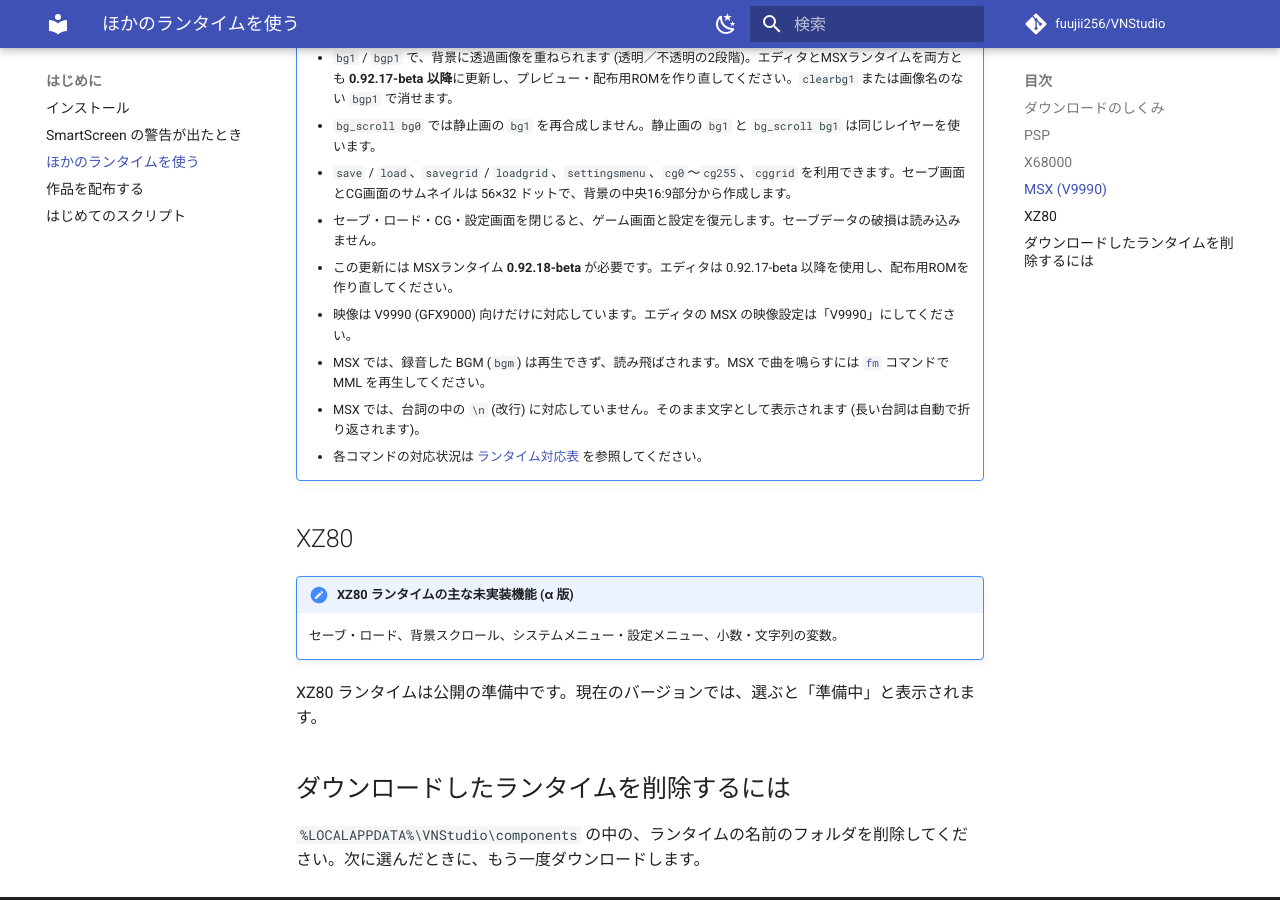
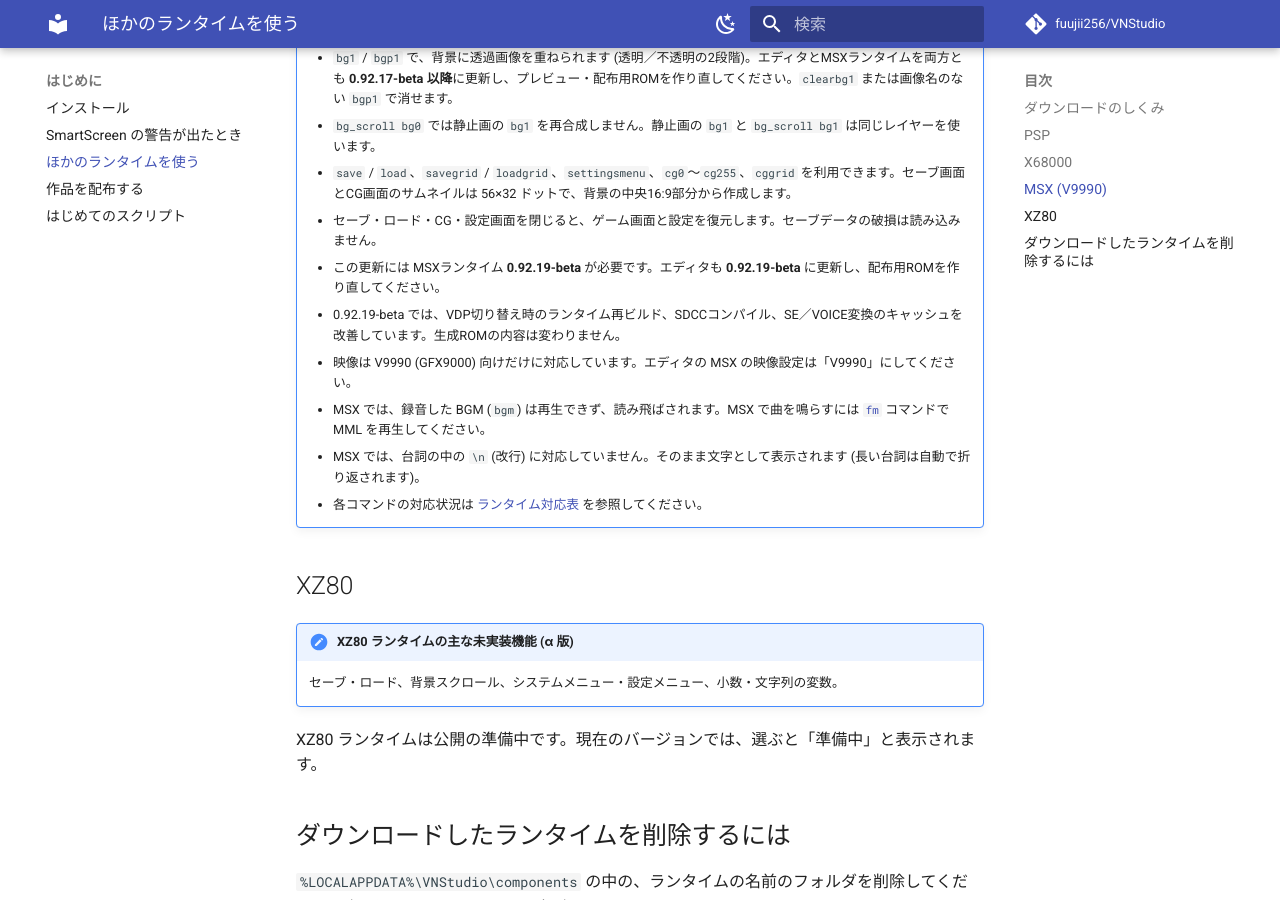
Before and after one commit to fuujii256/VNStudio, an MkDocs documentation site: the page built from docs/getting-started/runtimes.md, in a window 1280 px wide and 900 px high, scrolled down 3578 px. Built offline with MkDocs 1.6.1 and Material for MkDocs 9.7.7, drawn with Linux system fonts in a browser that asks for light colours; comment, search, counter and statistics services are not loaded.

Commit message:
Docs: document 0.92.19-beta MSX cache improvements

```diff
--- a/docs/getting-started/runtimes.md
+++ b/docs/getting-started/runtimes.md
@@ -86,7 +86,8 @@ MSX のプレビューには、エミュレータ **openMSX** を使います。
     - `bg_scroll bg0` では静止画の `bg1` を再合成しません。静止画の `bg1` と `bg_scroll bg1` は同じレイヤーを使います。
     - `save` / `load`、`savegrid` / `loadgrid`、`settingsmenu`、`cg0`〜`cg255`、`cggrid` を利用できます。セーブ画面とCG画面のサムネイルは 56×32 ドットで、背景の中央16:9部分から作成します。
     - セーブ・ロード・CG・設定画面を閉じると、ゲーム画面と設定を復元します。セーブデータの破損は読み込みません。
-    - この更新には MSXランタイム **0.92.18-beta** が必要です。エディタは 0.92.17-beta 以降を使用し、配布用ROMを作り直してください。
+    - この更新には MSXランタイム **0.92.19-beta** が必要です。エディタも **0.92.19-beta** に更新し、配布用ROMを作り直してください。
+    - 0.92.19-beta では、VDP切り替え時のランタイム再ビルド、SDCCコンパイル、SE／VOICE変換のキャッシュを改善しています。生成ROMの内容は変わりません。
     - 映像は V9990 (GFX9000) 向けだけに対応しています。エディタの MSX の映像設定は「V9990」にしてください。
     - MSX では、録音した BGM (`bgm`) は再生できず、読み飛ばされます。MSX で曲を鳴らすには [`fm`](../reference/commands/audio.md#fm-play) コマンドで MML を再生してください。
     - MSX では、台詞の中の `\n` (改行) に対応していません。そのまま文字として表示されます (長い台詞は自動で折り返されます)。
```
Also changed, not shown: CHANGELOG/core.md (+10 -0 lines), docs/reference/index.md (+1 -1 lines), docs/reference/runtime-support.md (+1 -1 lines).
